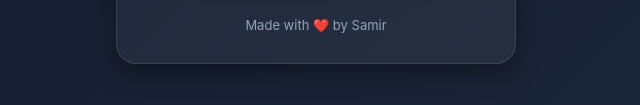
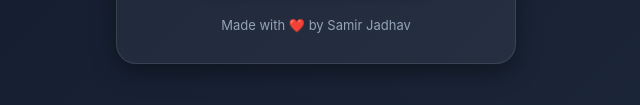
Before and after one commit to samirzjadhav/js-practice-code, a plain HTML site: page clock-app/index.html in a window 1280 px wide. Shown: the part 589-694 px from the top of the page, without its empty margins (324-964 px from the left). Drawn offline with Linux system fonts and the light colour scheme.

Commit message:
feat: added new name

```diff
--- a/clock-app/index.html
+++ b/clock-app/index.html
@@ -21,7 +21,7 @@
         <div class="digital" id="digital">--:--:-- --</div>
       </div>
 
-      <footer>Made with ❤️ by Samir</footer>
+      <footer>Made with ❤️ by Samir Jadhav</footer>
     </main>
 
     <script src="./script.js"></script>
```
